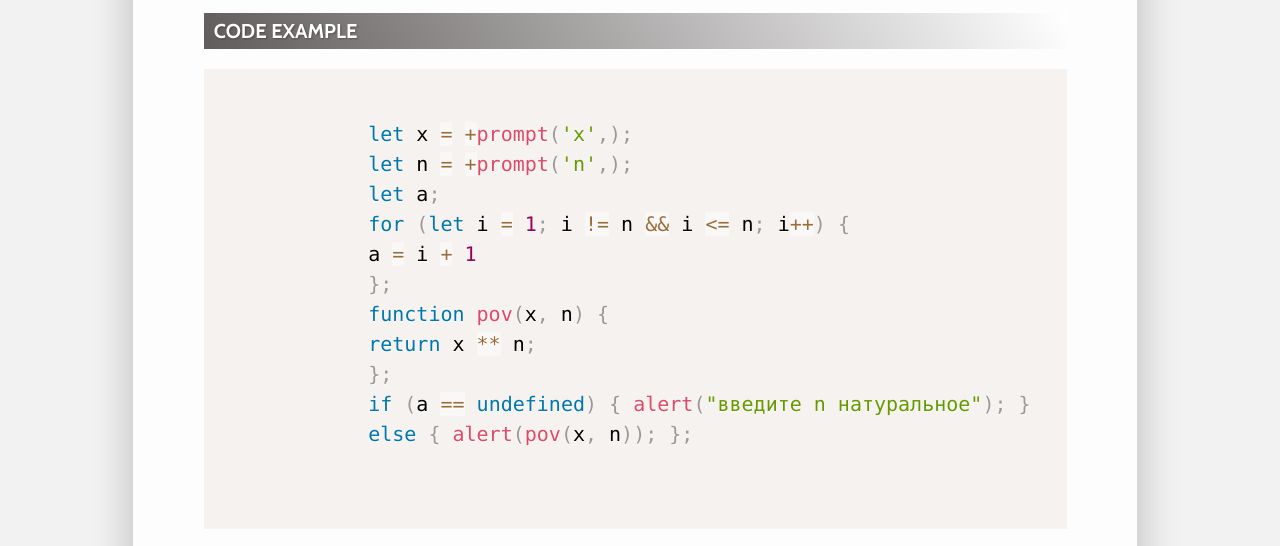
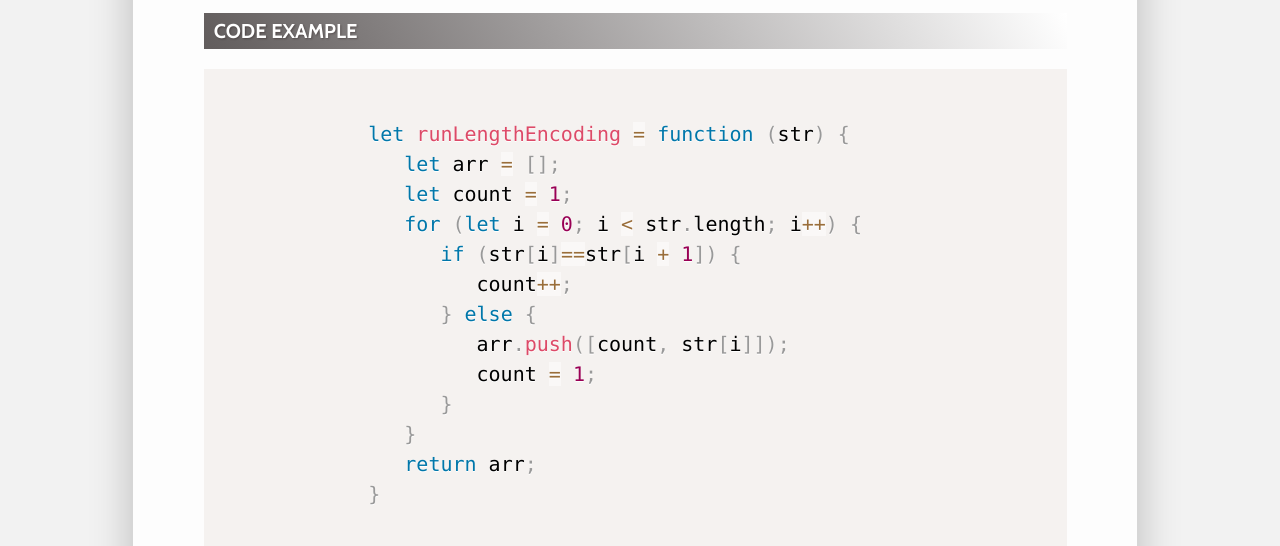
Before and after one commit to Igor-Novitski/rsschool-cv, a plain HTML site: page index.html in a window 1280 px wide. Shown: the part 1320-1866 px from the top of the page. Drawn offline with nearby package versions, Linux system fonts and the light colour scheme.

Commit message:
feat: add new code example

```diff
--- a/index.html
+++ b/index.html
@@ -84,17 +84,19 @@
                <h3 class="title">Code example</h3>
                <pre>
                   <code class="language-js">
-            let x = +prompt('x',);
-            let n = +prompt('n',);
-            let a;
-            for (let i = 1; i != n && i &lt;= n; i++) {
-            a = i + 1
-            };
-            function pov(x, n) {
-            return x ** n;
-            };
-            if (a == undefined) { alert("введите n натуральное"); }
-            else { alert(pov(x, n)); };
+            let runLengthEncoding = function (str) {
+               let arr = [];
+               let count = 1;
+               for (let i = 0; i &lt; str.length; i++) {
+                  if (str[i]==str[i + 1]) {
+                     count++;
+                  } else {
+                     arr.push([count, str[i]]);
+                     count = 1;
+                  }
+               }
+               return arr;
+            }
             </code>
             </pre>
             </div>
```
